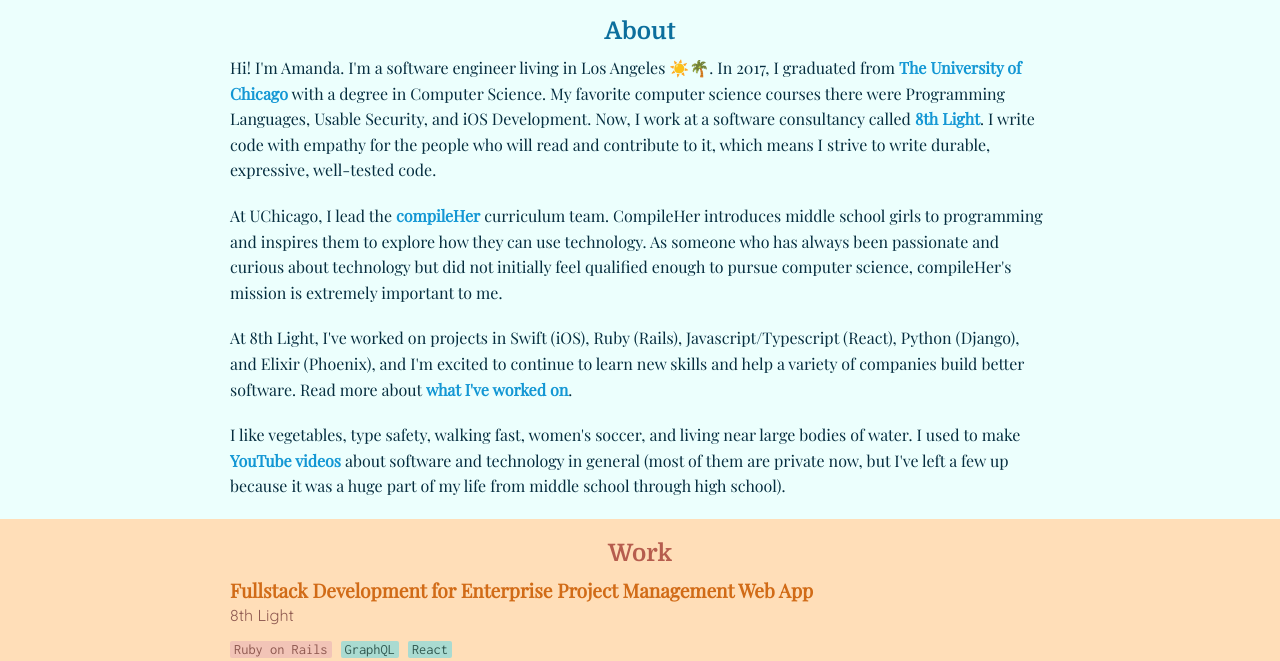
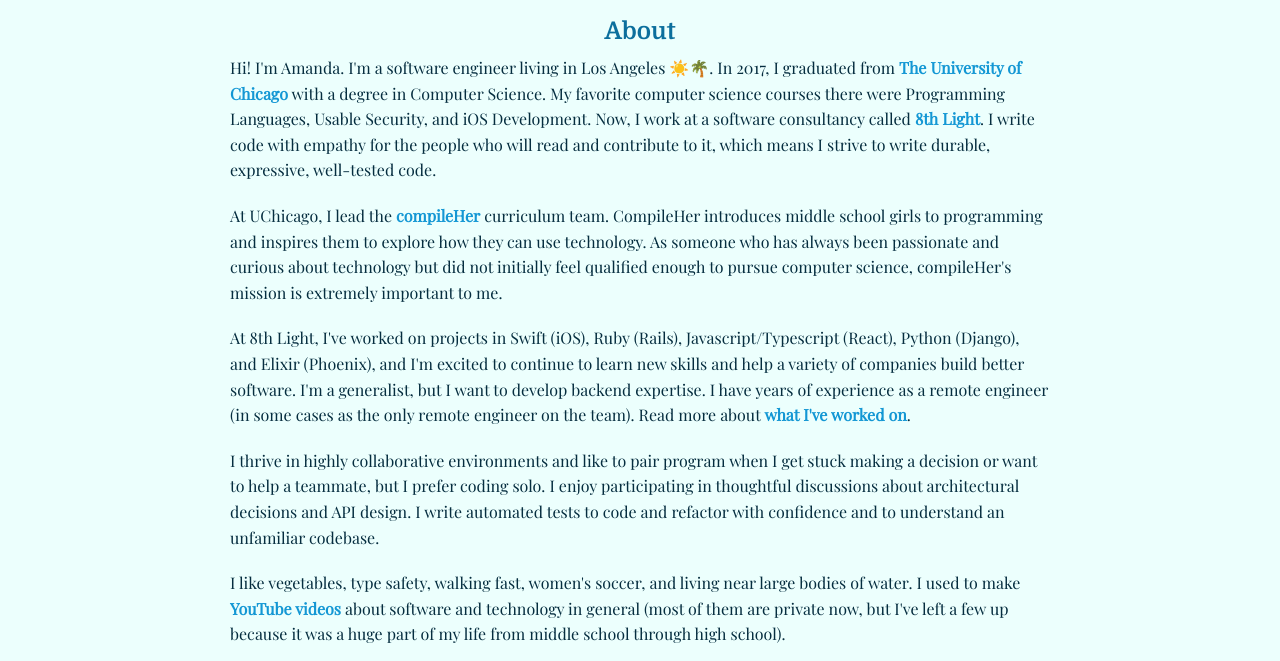
Before and after one commit to aaizuss/aaizuss.github.io, a plain HTML site: page index.html in a window 1280 px wide. Shown: the part 363-1024 px from the top of the page. Drawn offline with nearby package versions, Linux system fonts and the light colour scheme.

Commit message:
Add more info about me

```diff
--- a/index.html
+++ b/index.html
@@ -66,15 +66,20 @@
           I write code with empathy for the people who will read and contribute to it, which means I strive to write durable, expressive, well-tested code.
         </p>
         <p>
-          At UChicago, I lead the <a href="https://www.facebook.com/compileHer/" target="_blank">compileHer</a>
+          At UChicago, I lead the <a href="https://compileher.com/" target="_blank">compileHer</a>
           curriculum team. CompileHer introduces middle school girls to programming and inspires them to explore how they can use technology. As someone who has always been
           passionate and curious about technology but did not initially feel qualified enough to pursue computer science, compileHer's mission is extremely important to me.
         </p>
         <p>
           At 8th Light, I've worked on projects
           in Swift (iOS), Ruby (Rails), Javascript/Typescript (React), Python (Django), and Elixir (Phoenix), and I'm excited to continue to learn
-          new skills and help a variety of companies build better software.
+          new skills and help a variety of companies build better software. I'm a generalist, but I want to develop backend expertise. I have years of experience as a
+          remote engineer (in some cases as the only remote engineer on the team).
           Read more about <a data-scroll="data-scroll" href="#work">what I've worked on</a>.
+        </p>
+        <p>
+          I thrive in highly collaborative environments and like to pair program when I get stuck making a decision or want to help a teammate, but I prefer coding solo.
+          I enjoy participating in thoughtful discussions about architectural decisions and API design. I write automated tests to code and refactor with confidence and to understand an unfamiliar codebase.
         </p>
         <p>
           I like vegetables, type safety, walking fast, women's soccer, and living near large bodies of water.
```
